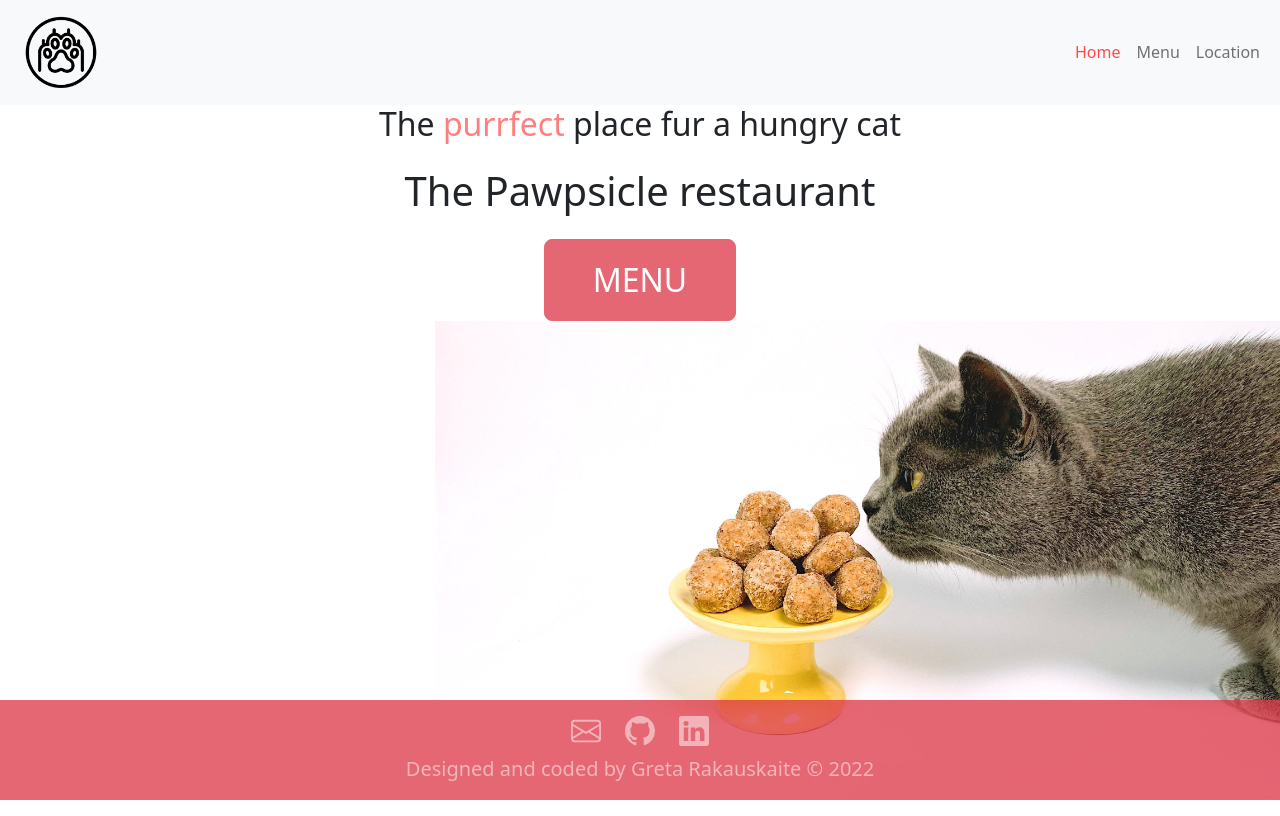
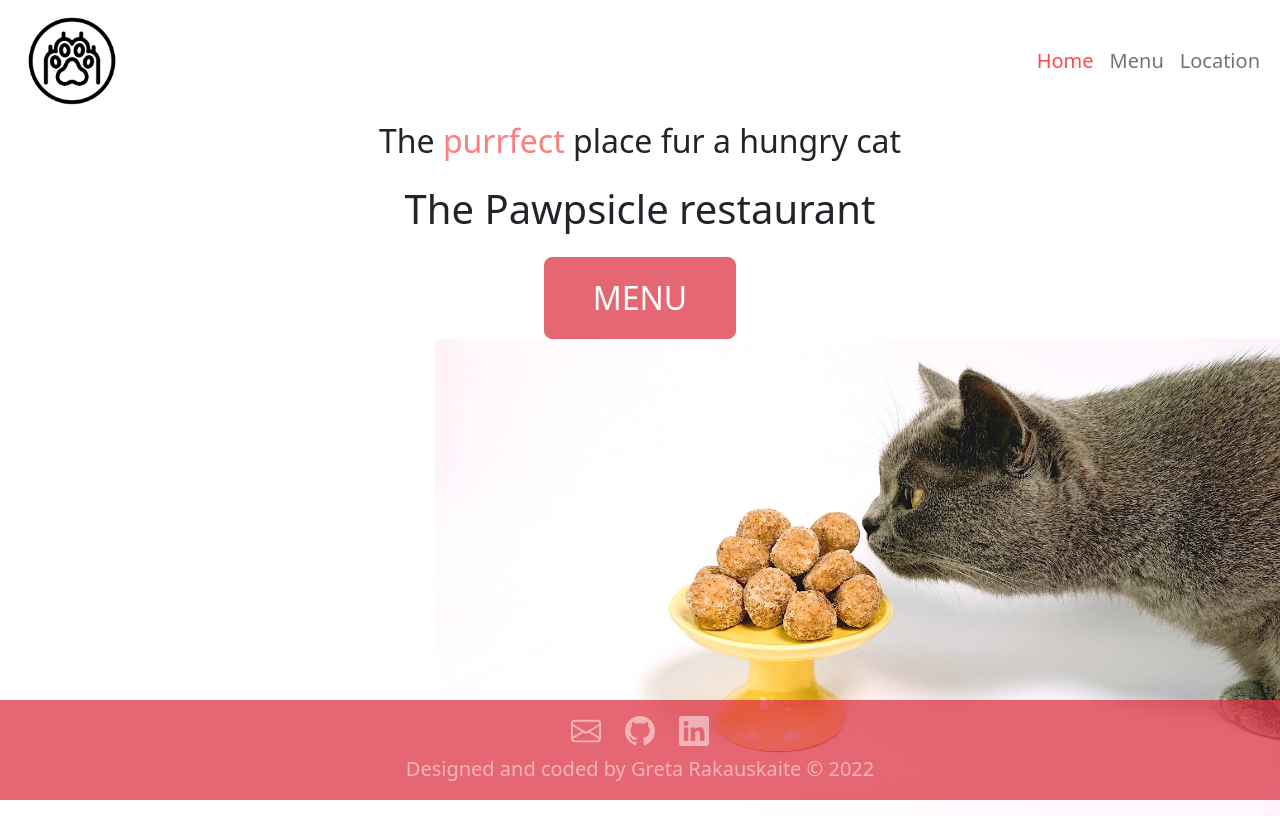
Before and after one commit to GretaRa/bootstrap-restaurant, a plain HTML site: page index.html in a window 1280 px wide. Drawn offline with nearby package versions, Linux system fonts and the light colour scheme.

Commit message:
Create restaurant landing page

```diff
--- a/index.html
+++ b/index.html
@@ -10,14 +10,14 @@
     <title>The Pawpscicle</title>
 </head>
 <body>
-    <nav class="navbar navbar-expand-md navbar-light bg-light">
+    <nav class="navbar navbar-expand-md bg-white fs-5">
         <div class="container-fluid">
-            <a href="#" class="navbar-brand"><img class="d-inline-block align-top" src="Img/noun-paw-1738431.png" width="98px" height="auto" alt="Logo"></a>
+            <a href="#" class="navbar-brand"><img class="d-inline-block align-top" src="Img/noun-paw-1738431.png" width="120px" height="auto" alt="Logo"></a>
 
             <button class="navbar-toggler" type ="button" data-bs-toggle="collapse" data-bs-target="#nav" aria-controls="nav" aria-expanded="false" aria-label="Expand navigation">
                 <span class="navbar-toggler-icon"></span>
             </button>
-            <div class="collapse navbar-collapse text-center" id="nav">
+            <div class="collapse navbar-collapse text-center " id="nav">
                 <ul class="navbar-nav ms-auto">
                     <li class="nav-item"><a href="" class="nav-link active" aria-current="page">Home</a></li>
                     <li class="nav-item"><a href="" class="nav-link">Menu</a></li>
```
